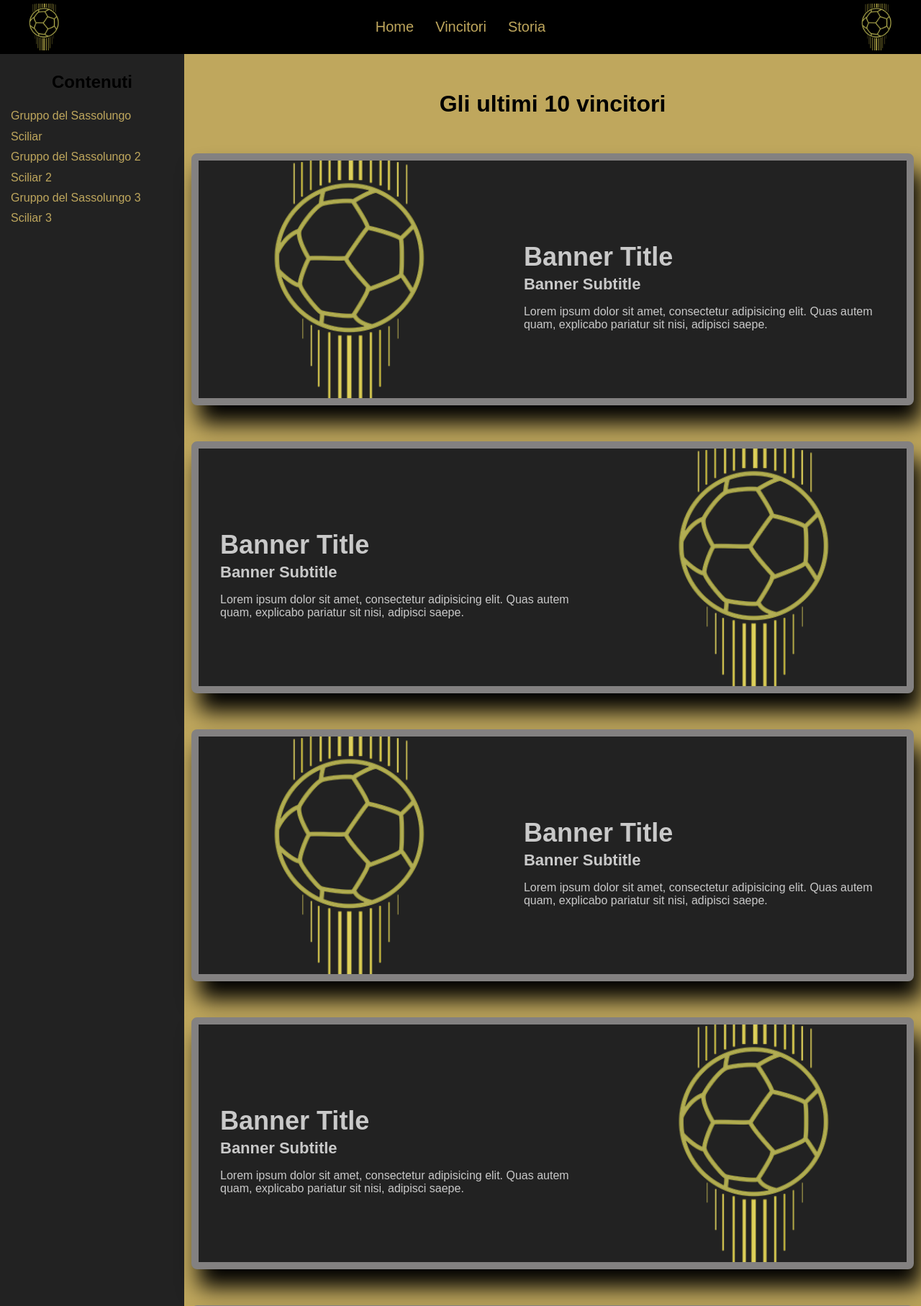
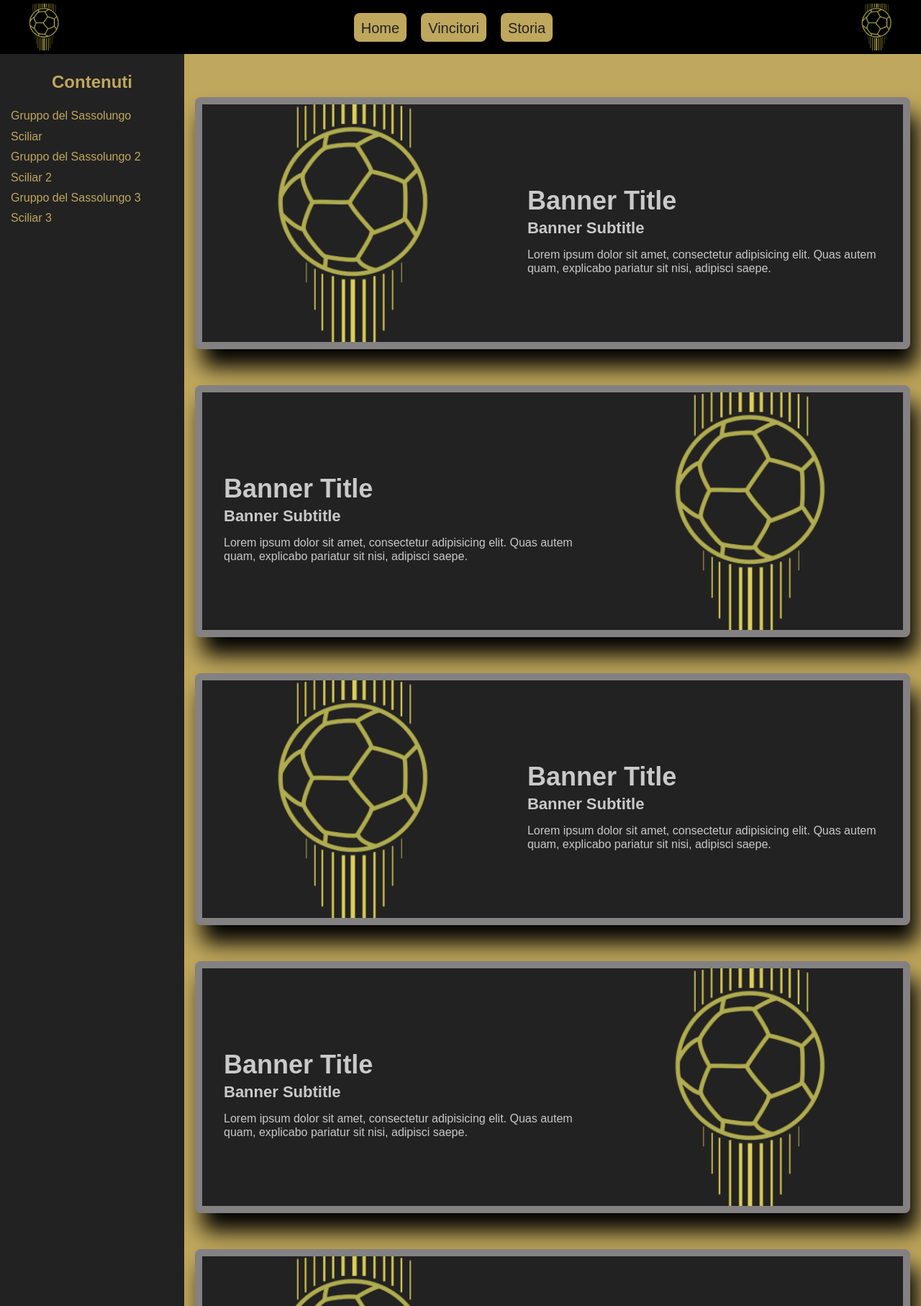
Before and after one commit to viss13/Progetto-Hoxha-Sfondrini, a PHP site: page /giocatori.html in a window 1280 px wide. Shown: the top 1814 px of the page at 72% size. Run offline with PHP 8.4, Linux system fonts and the light colour scheme; some web fonts are replaced.

Commit message:
nav e tenda fatto bene

```diff
--- a/giocatori.html
+++ b/giocatori.html
@@ -49,7 +49,7 @@
 			</div>
 
             <main>
-                <h1>Gli ultimi 10 vincitori</h1>
+
 
                 <section class="banner">
                     <img src="immagini/logo.png" alt="" class="banner__img">
--- a/style.css
+++ b/style.css
@@ -21,13 +21,13 @@ header {
 }
 .header__logo1, .header__logo2 {height: 75px;padding: 5px;}
 .header__logo1 img, .header__logo2 img {height: 100%;}
-nav {display: flex;}
-.header__tenda{display: flex; flex-wrap: wrap;}
+nav {display: flex; height: 40px; margin: auto;}
+.header__tenda{display: flex; flex-wrap: wrap; margin-right: 20px; border-radius: 8px; background-color: #bfa75d;}
 
 /* padding: sopra destra sotto sinistra */
 
-.header__tenda__li {height: 75px; padding: 26px 15px 15px 15px; color: #bfa75d; text-decoration: none; font-size: 20px;}
-.header__tenda__li:hover {background-color: #222222; color: #bfa75d;}
+.header__tenda__li {height: 100%; padding: 10px; color: #222222; text-decoration: none; font-size: 20px;}
+.header__tenda__li:hover {background-color: #222222; color: #bfa75d; border-radius: 8px;}
 
 .separatore{height: 75px;}
 
@@ -60,6 +60,8 @@ h3 {margin-bottom: 0;}
     background: #222222;
     height: 350px;
     margin-top:50px;
+    margin-left: 5px;
+    margin-right: 5px;
     display: flex;
     flex-wrap: nowrap;
     border: 10px solid #838181;
@@ -82,6 +84,7 @@ h3 {margin-bottom: 0;}
 .sidenav li:hover {background: #bfa75d; color: black;}
 .sidenav ul {padding-left: 0px;}
 .sidenav a {text-decoration: none; color: black;}
+.sidenav h2{color: #bfa75d;}
 
 main {width: 80%;padding: 10px;}
 
```
